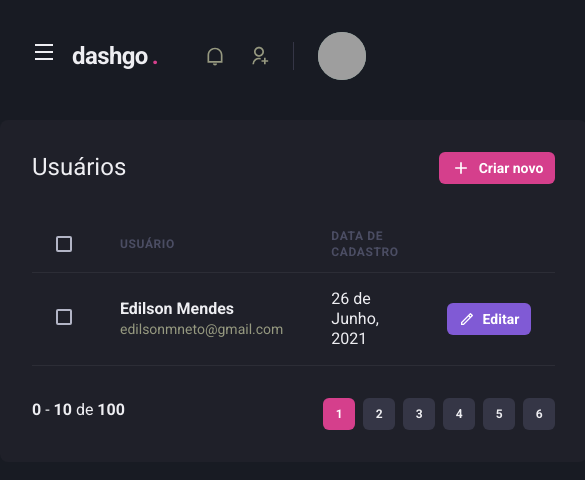
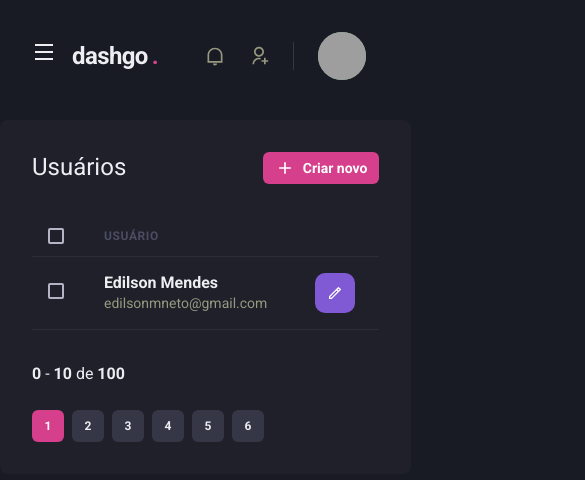
Before and after one commit to Tagaiatto/dashgo, a Next.js app: page /users in a window 390 px wide. Shown: the top 480 px of the page, 585 px wide, since content can reach past the window. Built offline with nearby package versions, Linux system fonts and the light colour scheme; grey boxes are pictures that could not be loaded.

Commit message:
Listagem responsiva

```diff
--- a/src/components/Pagination/index.tsx
+++ b/src/components/Pagination/index.tsx
@@ -4,7 +4,7 @@ import { PaginationItem } from './PaginationItem';
 export function Pagination() {
   return (
     <Stack
-      direction="row"
+      direction={["column", "row"]}
       spacing="6"
       mt="8"
       justify="space-between"
--- a/src/pages/dashboard.tsx
+++ b/src/pages/dashboard.tsx
@@ -71,11 +71,11 @@ export default function Dashboard() {
         <Sidebar />
 
         <SimpleGrid flex="1" gap="4" minChildWidth="320px" align="flex-start">
-          <Box p="8" pb="4" bg="gray.800" borderRadius={8}>
+          <Box p={["6", "8"]} pb="4" bg="gray.800" borderRadius={8}>
             <Text fontSize="lg" mb="4">Inscritos da semana</Text>
             <Chart options={options} series={series} type="area" height={160} />
           </Box>
-          <Box p="8" pb="4" bg="gray.800" borderRadius={8}>
+          <Box p={["6", "8"]} pb="4" bg="gray.800" borderRadius={8}>
             <Text fontSize="lg" mb="4">Taxa de abertura</Text>
             <Chart options={options} series={series} type="area" height={160} />
           </Box>
--- a/src/pages/users/index.tsx
+++ b/src/pages/users/index.tsx
@@ -1,10 +1,15 @@
-import { Box, Button, Checkbox, Flex, Heading, Icon, Text, Table, Tbody, Thead, Th, Tr, Td } from '@chakra-ui/react';
+import { Box, Button, Checkbox, Flex, Heading, Icon, Text, Table, Tbody, Thead, Th, Tr, Td, useBreakpointValue, IconButton } from '@chakra-ui/react';
 import { RiAddLine, RiPencilLine } from 'react-icons/ri';
 import { Header } from '../../components/Header';
 import { Sidebar } from '../../components/Sidebar';
 import { Pagination } from '../../components/Pagination';
 
 export default function UserList() {
+  const isWideVersion = useBreakpointValue({
+    base: false,
+    lg: true,
+  })
+
   return (
     <Box>
       <Header />
@@ -30,17 +35,17 @@ export default function UserList() {
           <Table colorScheme="whiteAlpha">
             <Thead>
               <Tr>
-                <Th px="6" color="gray.300" width="8">
+                <Th px={["4", "4", "6"]} color="gray.300" width="8">
                   <Checkbox colorScheme="pink" />
                 </Th>
                 <Th>Usuário</Th>
-                <Th>Data de cadastro</Th>
+                {isWideVersion && <Th>Data de cadastro</Th>}
                 <Th w="8"></Th>
               </Tr>
             </Thead>
             <Tbody>
               <Tr>
-                <Td px="6">
+                <Td px={["4", "4", "6"]}>
                   <Checkbox colorScheme="pink" />
                 </Td>
                 <Td>
@@ -49,8 +54,9 @@ export default function UserList() {
                     <Text fontSize="sm" color="gray.300">edilsonmneto@gmail.com</Text>
                   </Box>
                 </Td>
-                <Td>26 de Junho, 2021</Td>
+                {isWideVersion && <Td>26 de Junho, 2021</Td>}
                 <Td>
+                  {isWideVersion ?
                     <Button
                       as="a"
                       size="sm"
@@ -59,7 +65,14 @@ export default function UserList() {
                       leftIcon={<Icon as={RiPencilLine} fontSize="16" />}
                     >
                       Editar
-                  </Button>
+                    </Button> :
+                    <IconButton
+                      borderRadius="10"
+                      colorScheme="purple"
+                      aria-label="Editar usuário"
+                      icon={<RiPencilLine />}
+                    />
+                  }
                 </Td>
               </Tr>
             </Tbody>
```
Lines whose indentation alone changed are shown as unchanged.
